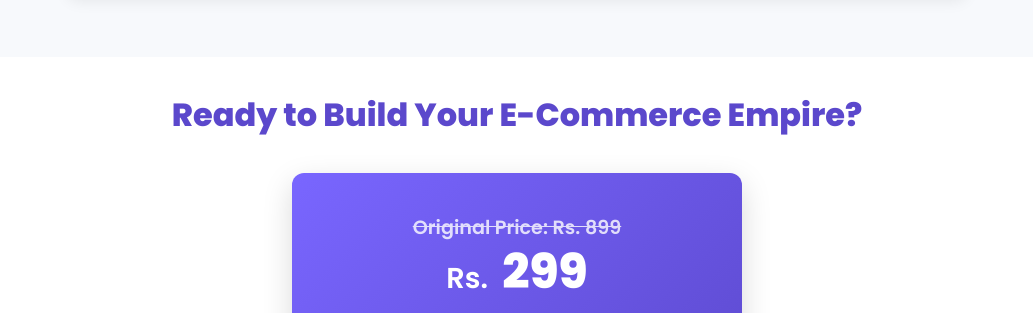
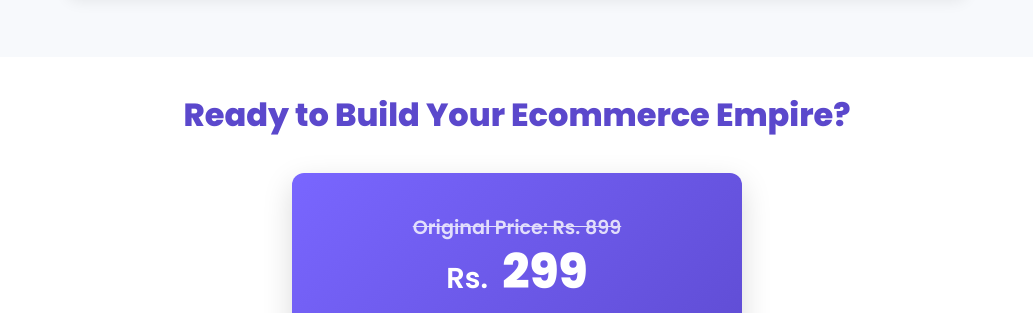
Before and after one commit to Asadjanjua1/Ebook-landing-page, a plain HTML site: page index.html in a window 1280 px wide. Shown: the part 2390-2703 px from the top of the page, without its empty margins (123-1156 px from the left). Drawn offline with Linux system fonts and the light colour scheme.

```diff
--- a/index.html
+++ b/index.html
@@ -184,7 +184,7 @@
     <!-- Price -->
     <section id="price">
         <div class="container">
-            <h2>Ready to Build Your E-Commerce Empire?</h2>
+            <h2>Ready to Build Your Ecommerce Empire?</h2>
             <div class="price-box">
                 <p class="original-price">Original Price: Rs. 899</p>
                 <p class="launch-offer"><span>Rs.</span> 299</p>
```
